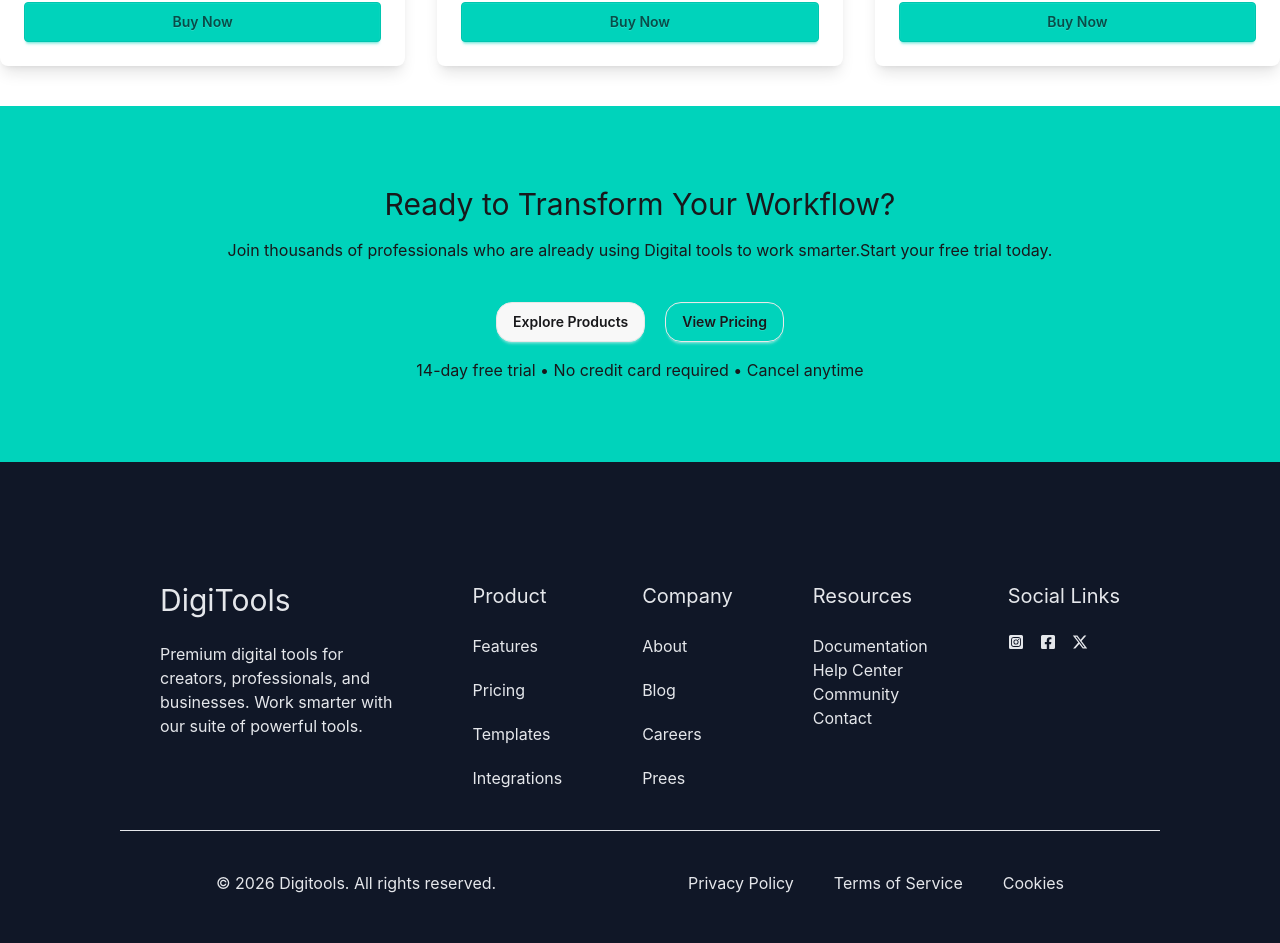
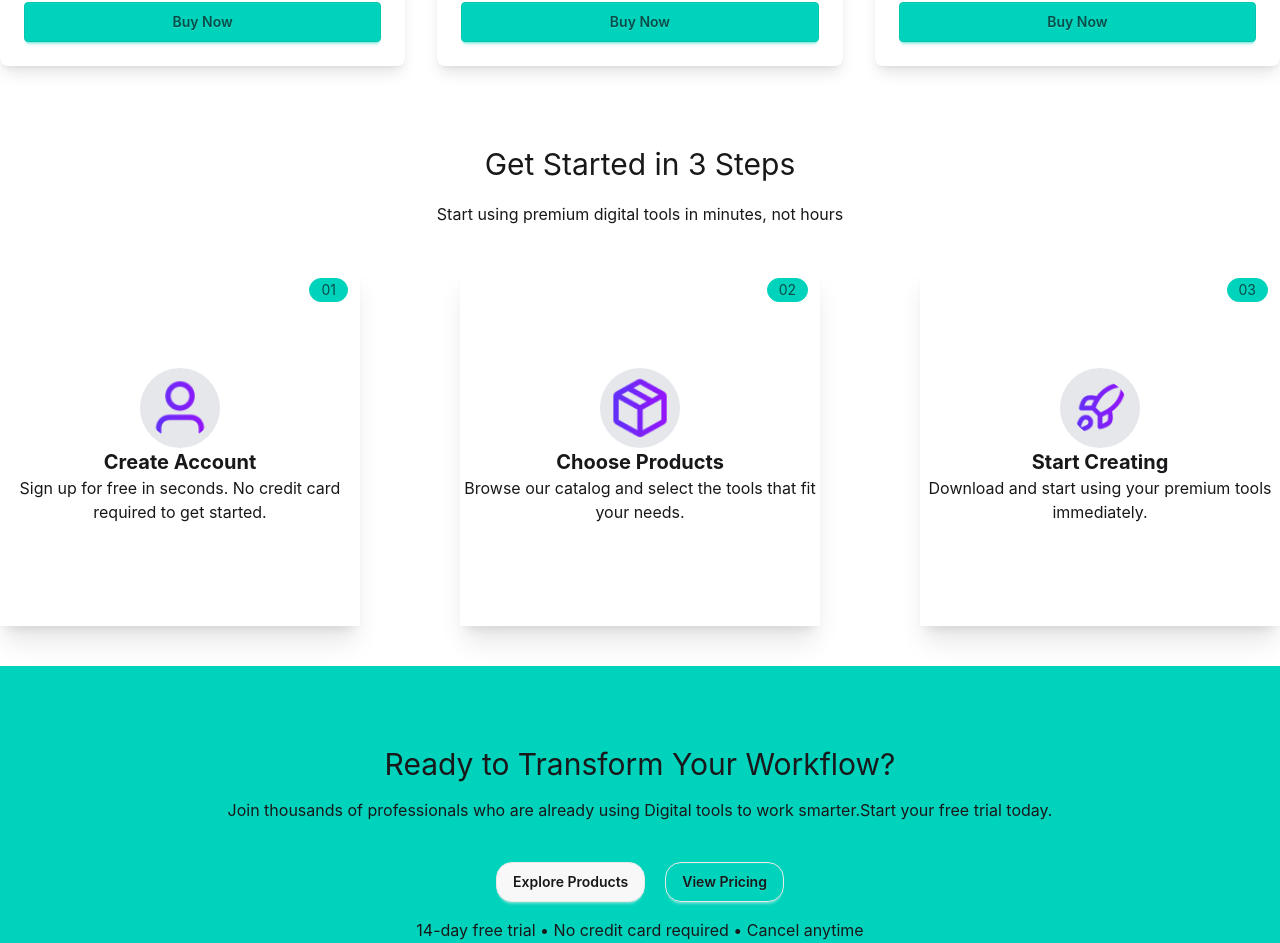
Before and after one commit to imam1595/assignment-6, a React (Vite) app: page / in a window 1280 px wide. Shown: the part 2138-3081 px from the top of the page. Built offline with nearby package versions, Linux system fonts and the light colour scheme.

Commit message:
added Get started section

```diff
--- a/src/App.jsx
+++ b/src/App.jsx
@@ -9,6 +9,7 @@ import Carts from './Component/Carts/Carts'
 import Hero from './Component/Hero/Hero'
 import ActiveUsers from './Component/ActiveUsers/ActiveUsers'
 import Transform from './Component/Transform/Transform'
+import GetStarted from './Component/GetStarted/GetStarted'
 
 
 
@@ -54,6 +55,8 @@ function App() {
       }
 
 
+      <GetStarted />
+
 
       <Transform />
 
--- /dev/null
+++ b/src/Component/GetStarted/GetStarted.jsx
@@ -0,0 +1,68 @@
+import React from 'react';
+
+import userImg from '../../assets/user.png';
+import packageImg from '../../assets/package.png';
+import rocketImg from '../../assets/rocket.png';
+
+const GetStarted = () => {
+    return (
+        <div className=''>
+
+            <div className='container mx-auto space-y-10 mt-20'>
+                <div className='text-center space-y-5'>
+                    <h1 className='text-3xl'>Get Started in 3 Steps</h1>
+                    <h5>Start using premium digital tools in minutes, not hours</h5>
+                </div>
+
+                <div>
+                    <div className='flex justify-between items-center'>
+
+
+                        <div className='h-90 w-90 shadow-xl flex flex-col items-center justify-center text-center relative'>
+
+                            <div className="badge badge-accent rounded-full absolute top-3 right-3">01</div>
+
+                            <div className='w-20 h-20'>
+                                <img className='w-full h-full object-contain p-2 bg-gray-200 rounded-full' src={userImg} alt="user pic" />
+                            </div>
+
+                            <h3 className='text-xl font-bold'>Create Account</h3>
+                            <h5>Sign up for free in seconds. No credit card required to get started.</h5>
+
+                        </div>
+
+                        <div className='h-90 w-90 shadow-xl flex flex-col items-center justify-center text-center relative'>
+
+                            <div className="badge badge-accent rounded-full absolute top-3 right-3 shadow-5xl">02</div>
+
+                            <div className='h-20 w-20'>
+                                <img className='w-full h-full object-contain p-2 bg-gray-200 rounded-full' src={packageImg} alt="user pic" />
+                            </div>
+
+                            <h3 className='text-xl font-bold'>Choose Products</h3>
+                            <h5>Browse our catalog and select the tools that fit your needs.</h5>
+
+                        </div>
+
+                        <div className='h-90 w-90 shadow-xl flex flex-col items-center justify-center text-center relative'>
+
+                            <div className="badge badge-accent rounded-full absolute top-3 right-3 shadow-5xl">03</div>
+
+                            <div className='h-20 w-20'>
+                                <img className='w-full h-full object-contain p-3 bg-gray-200 rounded-full' src={rocketImg} alt="user pic" />
+                            </div>
+
+                            <h3 className='text-xl font-bold'>Start Creating</h3>
+                            <h5>Download and start using your premium tools immediately.</h5>
+
+                        </div>
+
+                    </div>
+                </div>
+            </div>
+
+        </div>
+    );
+};
+
+export default GetStarted;
```
